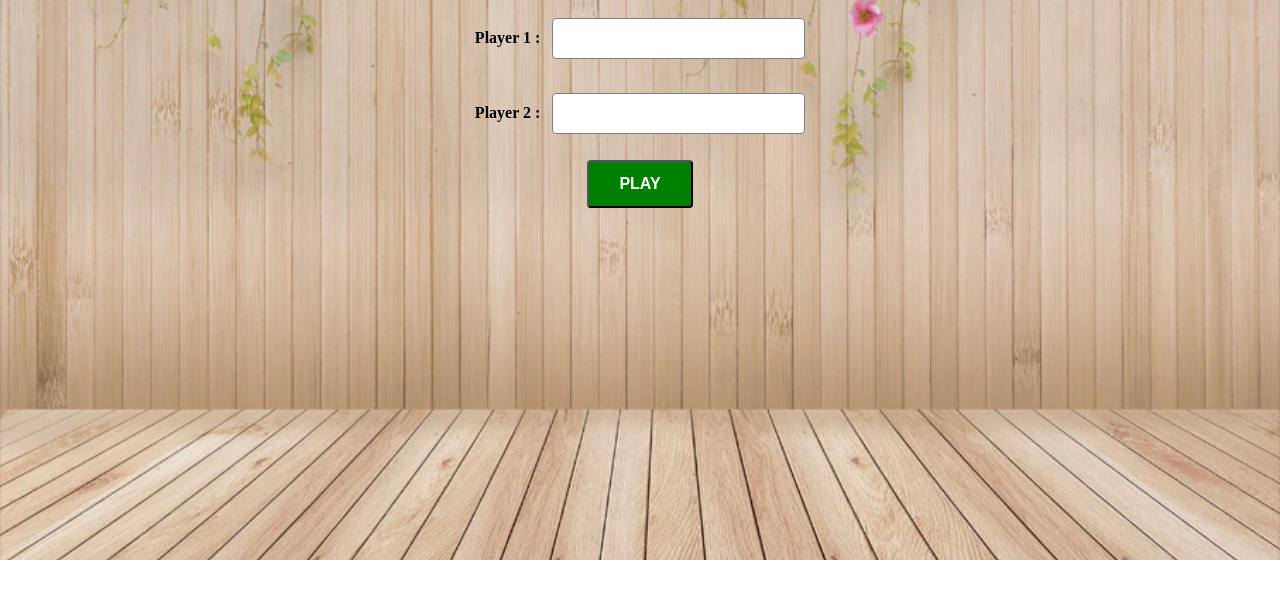
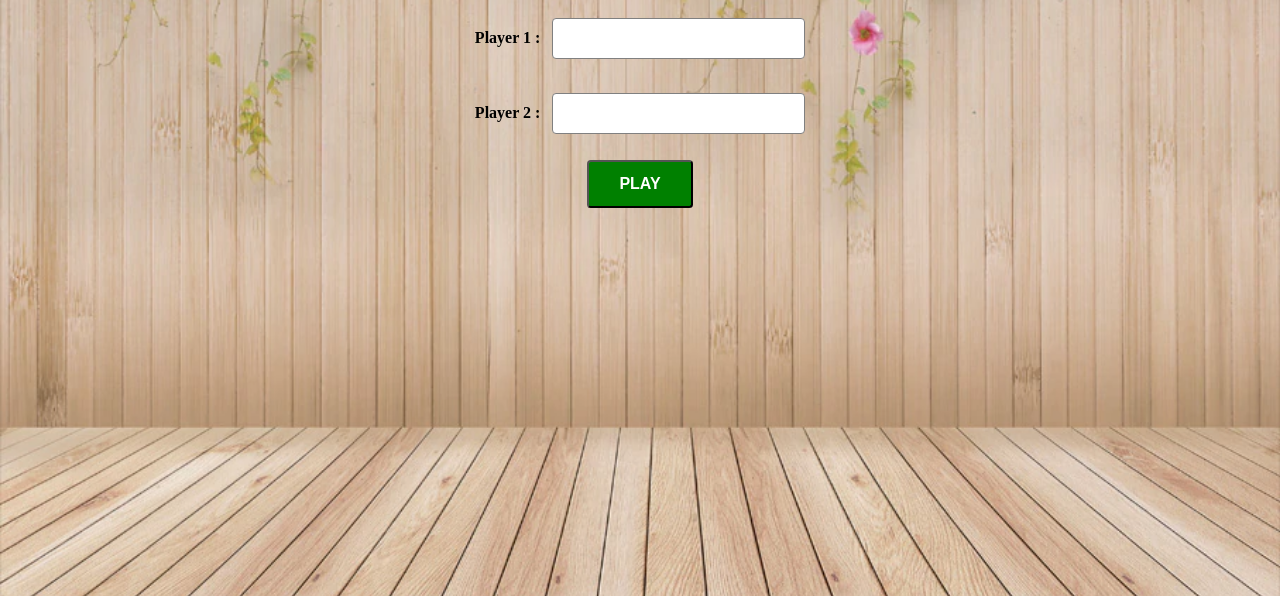
Before and after one commit to SreeramSravanthi422/TICTACTOE, a plain HTML site: page index.html in a window 1280 px wide. Shown: the part 322-918 px from the top of the page. Before the commit the page ends 882 px from the top, so only its background shows below. Drawn offline with Linux system fonts and the light colour scheme.

Commit message:
Update style.css

```diff
--- a/style.css
+++ b/style.css
@@ -3,7 +3,8 @@ body{
     background-size: cover;
     background-position: center;
     background-repeat: no-repeat;
-    height: 95.5vh;
+    height: 100vh;
+    width:100%
     position: relative;
 }
 h1{
```
